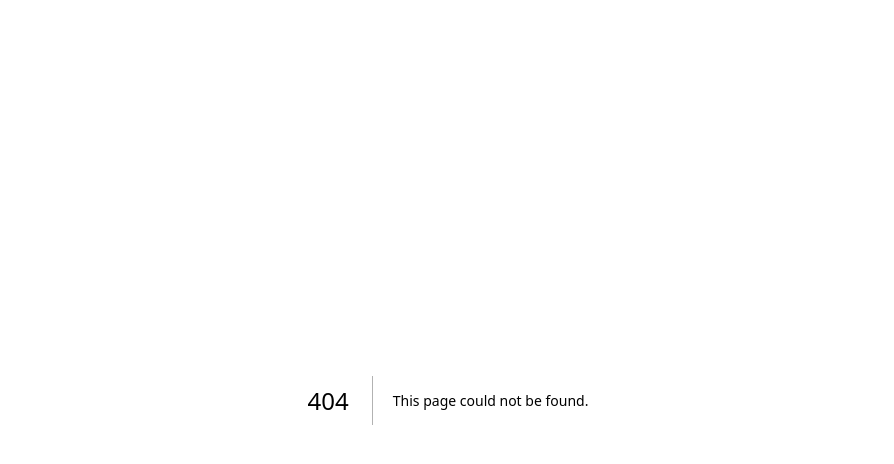
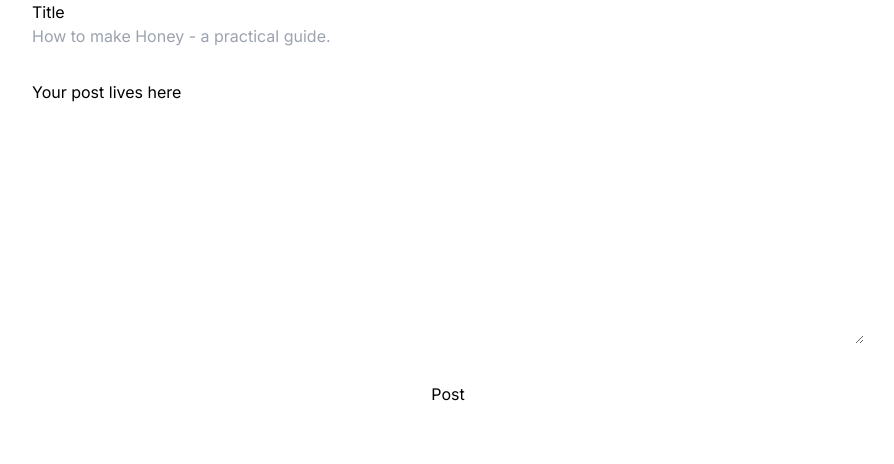
Before and after one commit to faun3/quickBlogs, a Next.js app: page /posts/new in a window 1280 px wide. Before the commit this address had no page. Shown: the top 464 px of the page, without its empty margins (192-1086 px from the left). Built offline with nearby package versions, Linux system fonts and the light colour scheme.

Commit message:
add new blog post page

```diff
--- /dev/null
+++ b/app/posts/new/page.tsx
@@ -0,0 +1,34 @@
+const NewPost = () => {
+  return (
+    <div className="my-auto flex justify-center">
+      <form className="flex flex-col gap-8 w-[90%] md:w-[65%]">
+        <div>
+          <label htmlFor="title" className="block">
+            Title
+          </label>
+          <input
+            type="text"
+            name="title"
+            id="title"
+            placeholder="How to make Honey - a practical guide."
+            className="w-full"
+          />
+        </div>
+        <div>
+          <label htmlFor="" className="block">
+            Your post lives here
+          </label>
+          <textarea
+            name="postText"
+            id="postText"
+            cols={30}
+            rows={10}
+            className="w-full"
+          ></textarea>
+        </div>
+        <button>Post</button>
+      </form>
+    </div>
+  );
+};
+export default NewPost;
```
